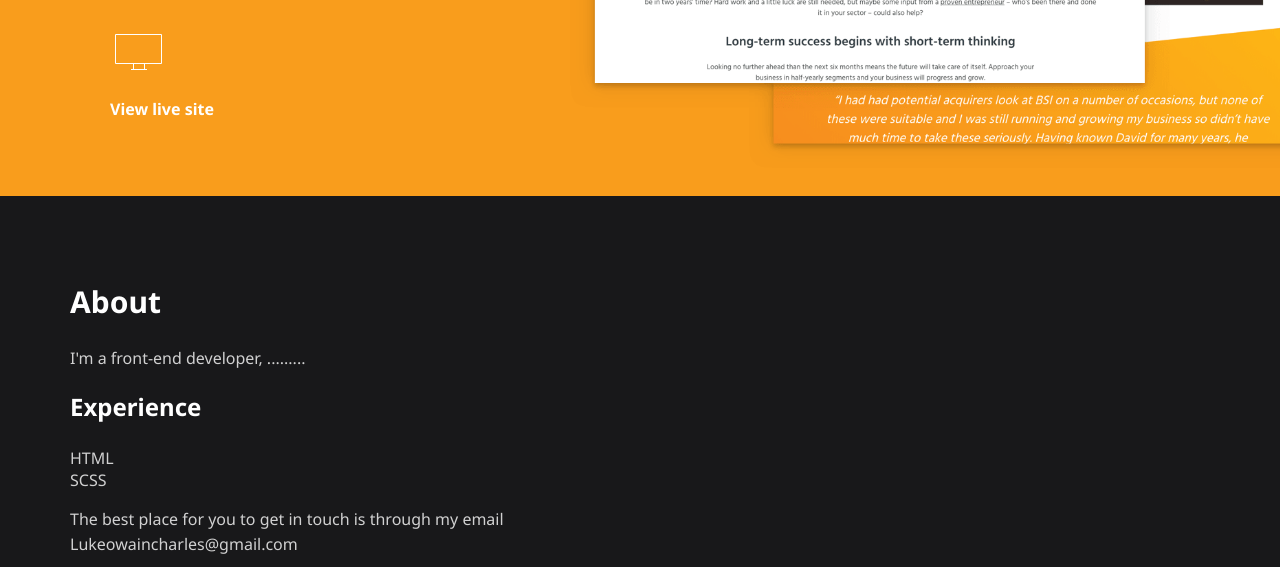
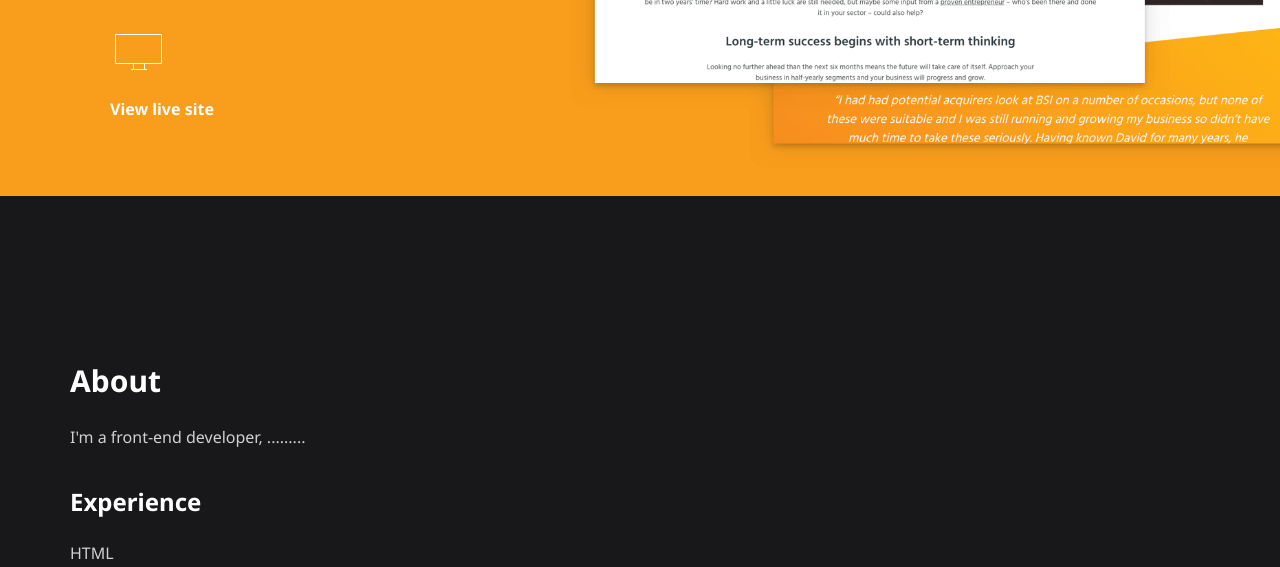
Before and after one commit to lukeowaincharles/portfolio, a website: page index.html in a window 1280 px wide. Shown: the part 3341-3908 px from the top of the page. Drawn offline with nearby package versions, Linux system fonts and the light colour scheme.

Commit message:
change footer height and layout

```diff
--- a/src/scss/footer.scss
+++ b/src/scss/footer.scss
@@ -1,5 +1,12 @@
 footer {
     padding: 1.875rem 0 4.0625rem;
+    @include mq('desktop') {
+        padding: 0;
+        height: 600px;
+        display: flex;
+        flex-direction: column;
+        justify-content: center;
+    }
     .text {
         opacity: .8;
     }
```
Also changed, not shown: dist/assets/css/main.css, dist/assets/css/main.min.css.
